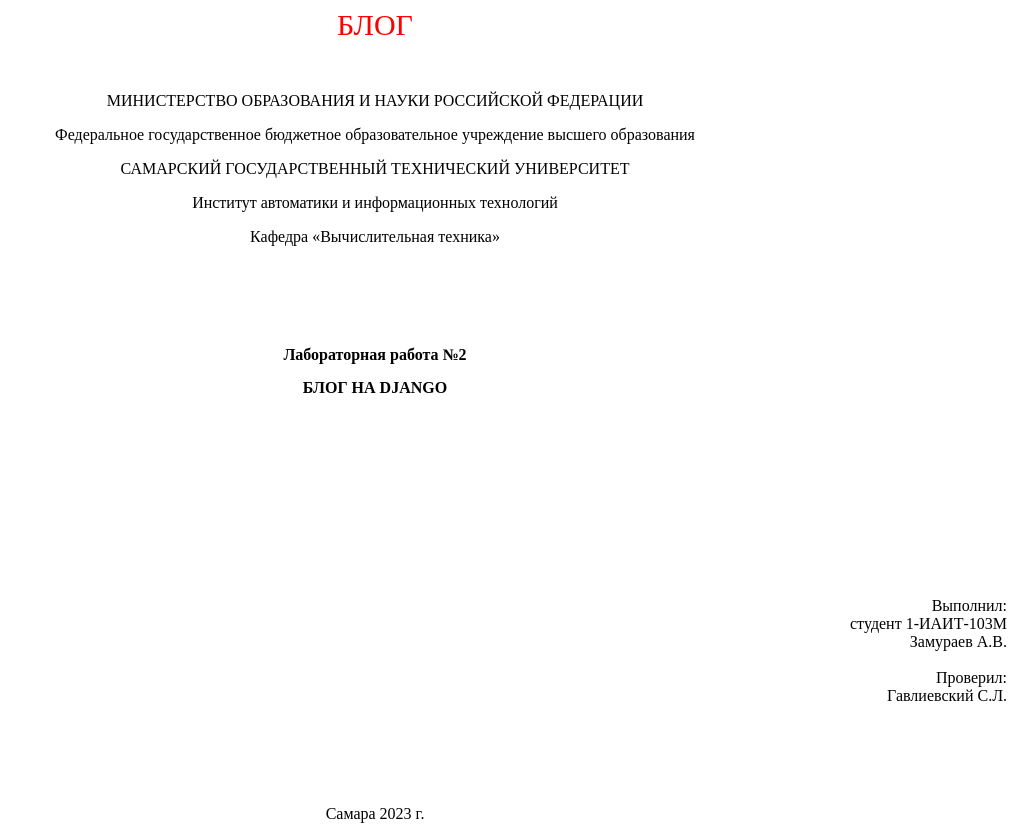
After one commit to Lexus2077/DjangoBlog, a Django app: page /titul/ in a window 1280 px wide. The commit adds this page. Shown: the whole page, without its empty margins (265-1280 px from the left). Run offline with Django 4.2, Linux system fonts and the light colour scheme.

Commit message:
second commit

```diff
--- a/myblog/blog/templates/blog/blog.html
+++ b/myblog/blog/templates/blog/blog.html
@@ -101,7 +101,7 @@
     <body>
         <h1 style="text-align: center; font-size: 40px; font-weight: bold;">Посты</h1>
         <div class="nav">
-            <div class="main"><a href="#">Главная</a></div>
+            <div class="main"><a href="titul">Титульный лист</a></div>
             <div class="admin"><a href="http://127.0.0.1:8000/admin/" target="_blank">Admin</a></div>
         </div>
         {% for post in post_list %}
--- /dev/null
+++ b/myblog/blog/templates/blog/titul.html
@@ -0,0 +1,45 @@
+<style>
+    .back
+    {
+    display: block
+    margin-bottom: 50px;
+    text-align: center;
+    }
+
+    .back a
+    {
+        text-decoration: none;
+        color: red;
+        font-size: 30px;
+    }
+</style>
+
+<!DOCTYPE html>
+<html lang="en">
+<head>
+    <meta charset="UTF-8">
+    <title>Title</title>
+</head>
+<body>
+<div class="back"><a href='http://127.0.0.1:8000'>БЛОГ</a></div>
+<div style="display: block; margin-bottom: 50px; margin-left: auto; margin-right: auto; margin-top: 50px">
+    <p style= "text-align: center";>МИНИСТЕРСТВО ОБРАЗОВАНИЯ И НАУКИ РОССИЙСКОЙ ФЕДЕРАЦИИ</p>
+    <p style= "text-align: center";>Федеральное государственное бюджетное образовательное учреждение высшего образования</p>
+    <p style= "text-align: center";>САМАРСКИЙ ГОСУДАРСТВЕННЫЙ ТЕХНИЧЕСКИЙ УНИВЕРСИТЕТ</p>
+    <p style= "text-align: center";>Институт автоматики и информационных технологий</p>
+    <p style= "text-align: center";>Кафедра «Вычислительная техника»</p>
+</div>
+<div style="margin-bottom: 15px; margin-top: 100px;"><b><center>Лабораторная работа №2</b></div>
+
+<b><center>БЛОГ НА DJANGO</center></b>
+
+<span style="display: block; horizontal-align: right; text-align: right; margin-top: 200px; Б">Выполнил: <br>студент 1-ИАИТ-103М  <br>
+Замураев А.В.  <br>
+ </span><br>
+
+<div style="display: block; horizontal-align: right; text-align: right; margin-bottom: 100px;">Проверил: <br>
+Гавлиевский С.Л.
+</div>
+    <span><center>Самара 2023 г.</span>
+</body>
+</html>
--- a/myblog/blog/urls.py
+++ b/myblog/blog/urls.py
@@ -3,4 +3,5 @@ from django.conf import settings
 from django.conf.urls.static import static
 from .import views
 
-urlpatterns = [path('', views.PostView.as_view())] + static(settings.MEDIA_URL, document_root=settings.MEDIA_ROOT)
+urlpatterns = [path('', views.PostView.as_view()),
+               path('titul/', views.TitulView.as_view())] + static(settings.MEDIA_URL, document_root=settings.MEDIA_ROOT)
--- a/myblog/blog/views.py
+++ b/myblog/blog/views.py
@@ -8,3 +8,7 @@ class PostView(View):
     def get(self, request):
         posts = Post.objects.all()
         return render(request, 'blog/blog.html', {'post_list': posts})
+
+class TitulView(View):
+    def get(self, request):
+        return render(request, 'blog/titul.html')
--- a/myblog/myblog/urls.py
+++ b/myblog/myblog/urls.py
@@ -19,5 +19,5 @@ from django.urls import path, include
 
 urlpatterns = [
     path('admin/', admin.site.urls),
-    path('', include('blog.urls'))
+    path('', include('blog.urls')),
 ]
```
